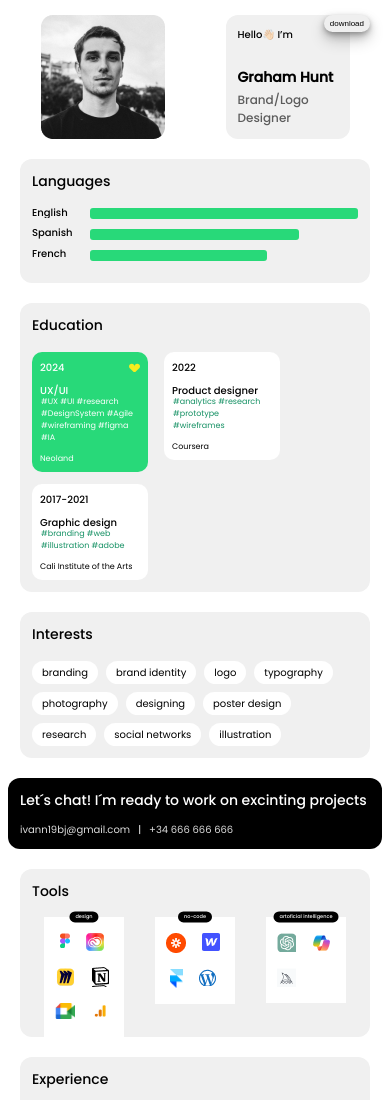
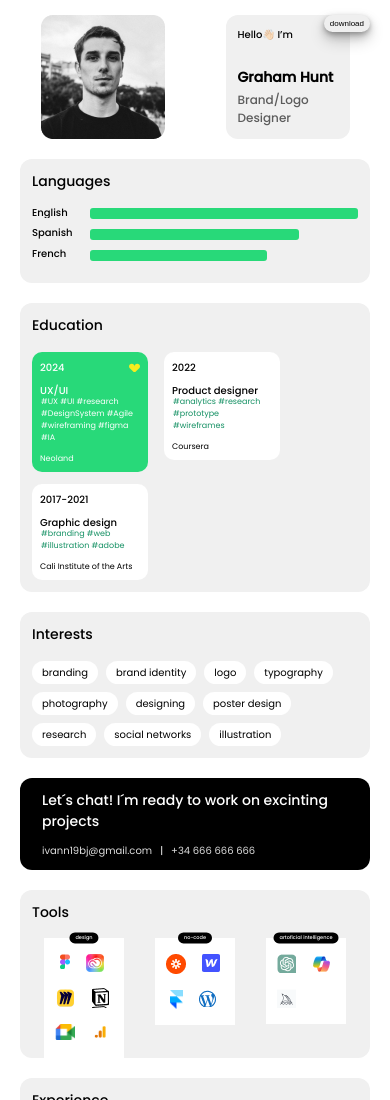
Before and after one commit to Kelwin27/front-end-entrance-exam, a website built with Vite: page index.html in a window 390 px wide. Shown: the top 1100 px of the page. Built offline with nearby package versions, Linux system fonts and the light colour scheme.

Commit message:
fix: add padding

```diff
--- a/css/style.css
+++ b/css/style.css
@@ -634,6 +634,13 @@ img {
   }
 }
 
+@media (max-width: 440px) {
+  .contact {
+    width: auto;
+    padding: 12px 22px;
+  }
+}
+
 @media (max-width: 355px) {
   .tools {
     flex-direction: column;
```
